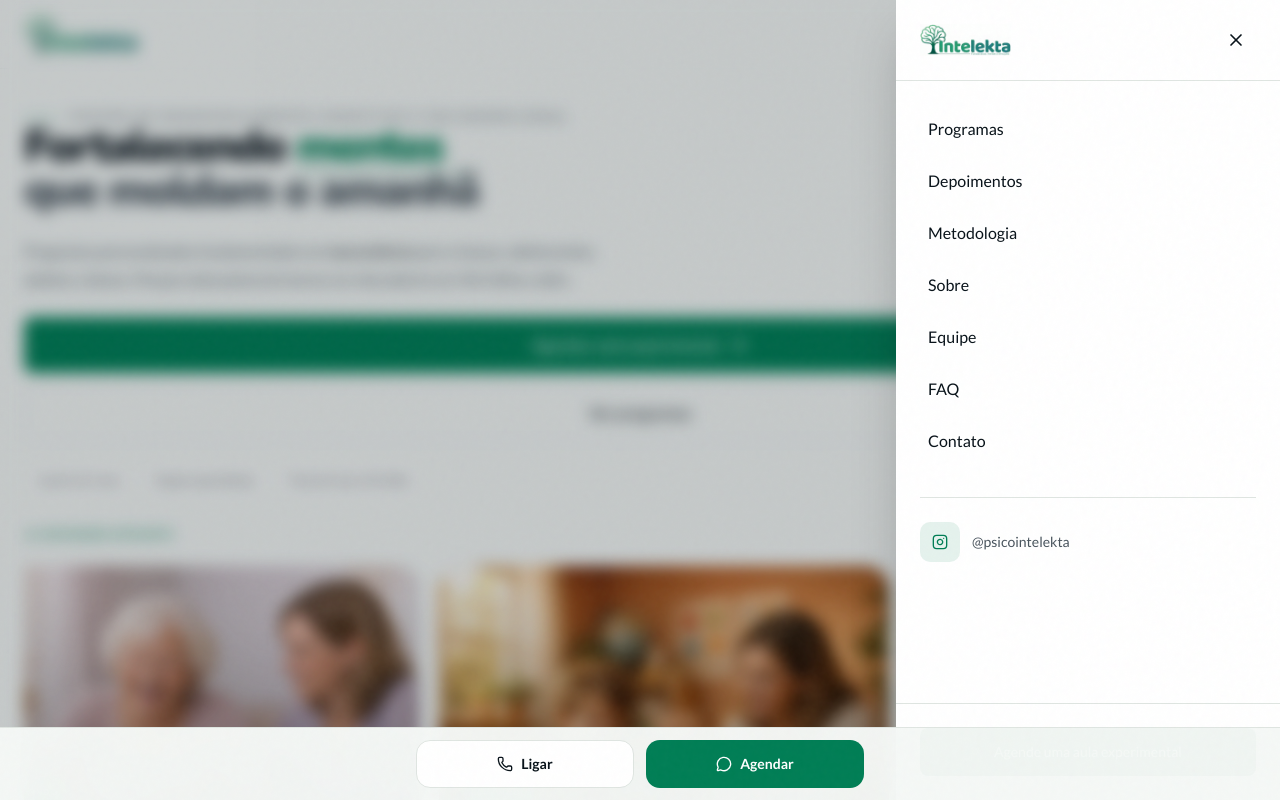
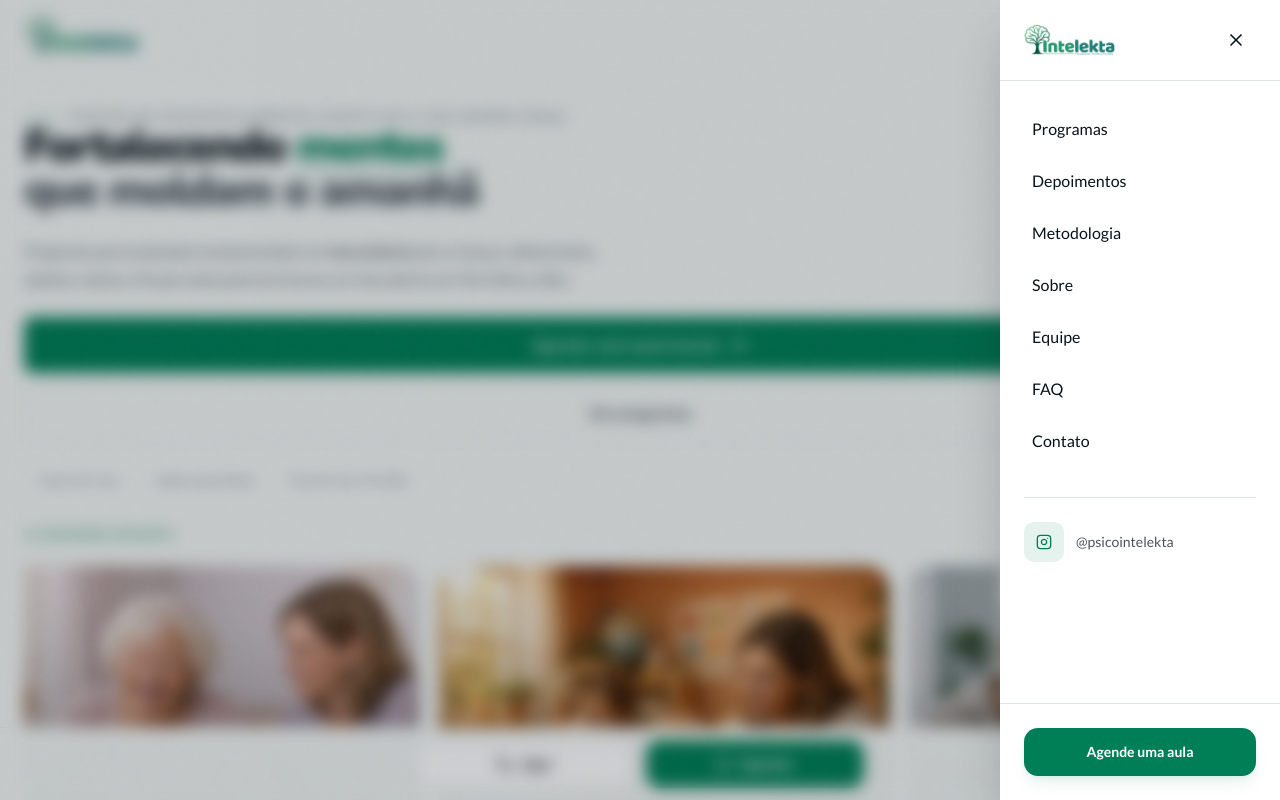
Before and after one commit to psicointelekta/intelekta, a Next.js app: page /m in a window 1280 px wide. Both pictures are taken after a click on the button 1234 px from the left and 34 px from the top of the page. Shown: the top 800 px of the page. Built offline with nearby package versions, Linux system fonts and the light colour scheme.

Commit message:
Fix: ...

```diff
--- a/components/pages/home-mobile.tsx
+++ b/components/pages/home-mobile.tsx
@@ -675,7 +675,9 @@ export function HomeMobile({ announcements = [] }: { announcements?: Announcemen
             <div className="grid gap-4">
               {team.map((member) => (
                 <article key={member.name} className="overflow-hidden rounded-3xl border border-white/[0.08] bg-white/[0.03]">
-                  <div className="relative aspect-[4/3] overflow-hidden">
+                  <div className="relative aspect-[4/3] overflow-hidden bg-gradient-to-b from-primary/[0.08] via-primary/[0.04] to-transparent">
+                    {/* Subtle glow behind portrait */}
+                    <div className="absolute bottom-0 left-1/2 -translate-x-1/2 h-1/2 w-3/4 rounded-full bg-primary/[0.06] blur-[50px] pointer-events-none" />
                     <Image
                       src={member.image}
                       alt={member.name}
--- a/components/pages/mobile-home-header.tsx
+++ b/components/pages/mobile-home-header.tsx
@@ -103,8 +103,8 @@ export function MobileHomeHeader({ navigation }: { navigation: readonly NavItem[
 
       {isOpen ? (
         <>
-          <div className="fixed inset-0 z-40 bg-foreground/20 backdrop-blur-sm" onClick={closeMenu} />
-          <div className="fixed inset-y-0 right-0 z-50 flex w-full max-w-sm flex-col bg-card shadow-2xl" ref={drawerRef}>
+          <div className="fixed inset-0 z-[80] bg-foreground/20 backdrop-blur-sm" onClick={closeMenu} />
+          <div className="fixed inset-y-0 right-0 z-[100] flex w-[280px] max-w-[85vw] flex-col bg-card shadow-2xl" ref={drawerRef}>
             <div className="flex items-center justify-between border-b border-border px-6 py-5">
               <Image
                 src="/images/logo-intelekta.webp"
@@ -152,13 +152,13 @@ export function MobileHomeHeader({ navigation }: { navigation: readonly NavItem[
               </div>
             </div>
 
-            <div className="border-t border-border px-6 py-6">
+            <div className="border-t border-border px-6 py-6 pb-[calc(1.5rem+env(safe-area-inset-bottom))]">
               <ProgramAwareWhatsappLink
                 source="mobile-header-drawer"
                 onClick={closeMenu}
-                className="inline-flex h-12 w-full items-center justify-center rounded-md bg-primary px-5 text-sm font-medium text-primary-foreground"
+                className="inline-flex h-12 w-full items-center justify-center rounded-xl bg-primary px-5 text-sm font-semibold text-primary-foreground shadow-lg shadow-primary/10 active:scale-[0.98] transition-all"
               >
-                Agende uma aula experimental
+                Agende uma aula
               </ProgramAwareWhatsappLink>
             </div>
           </div>
```
